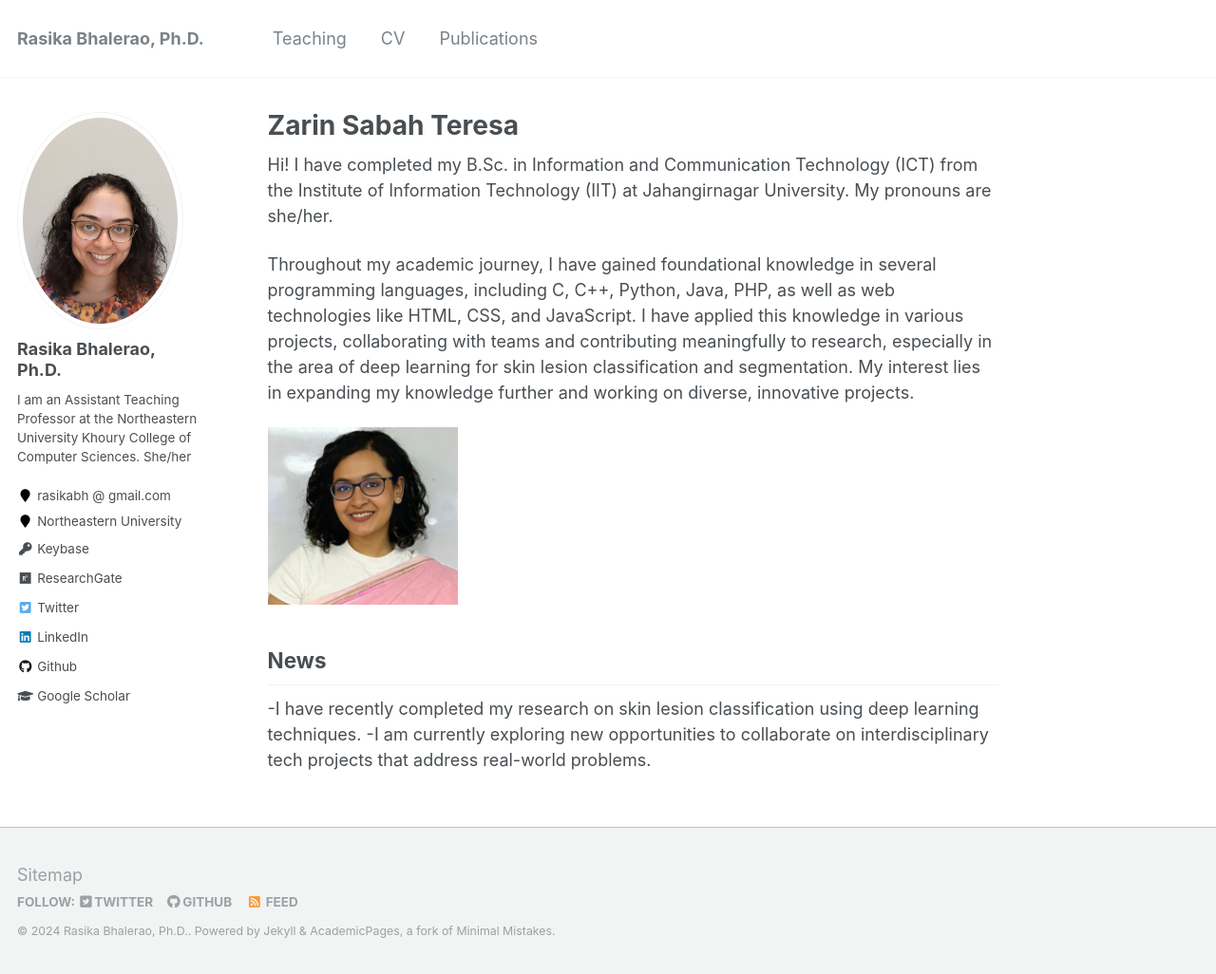
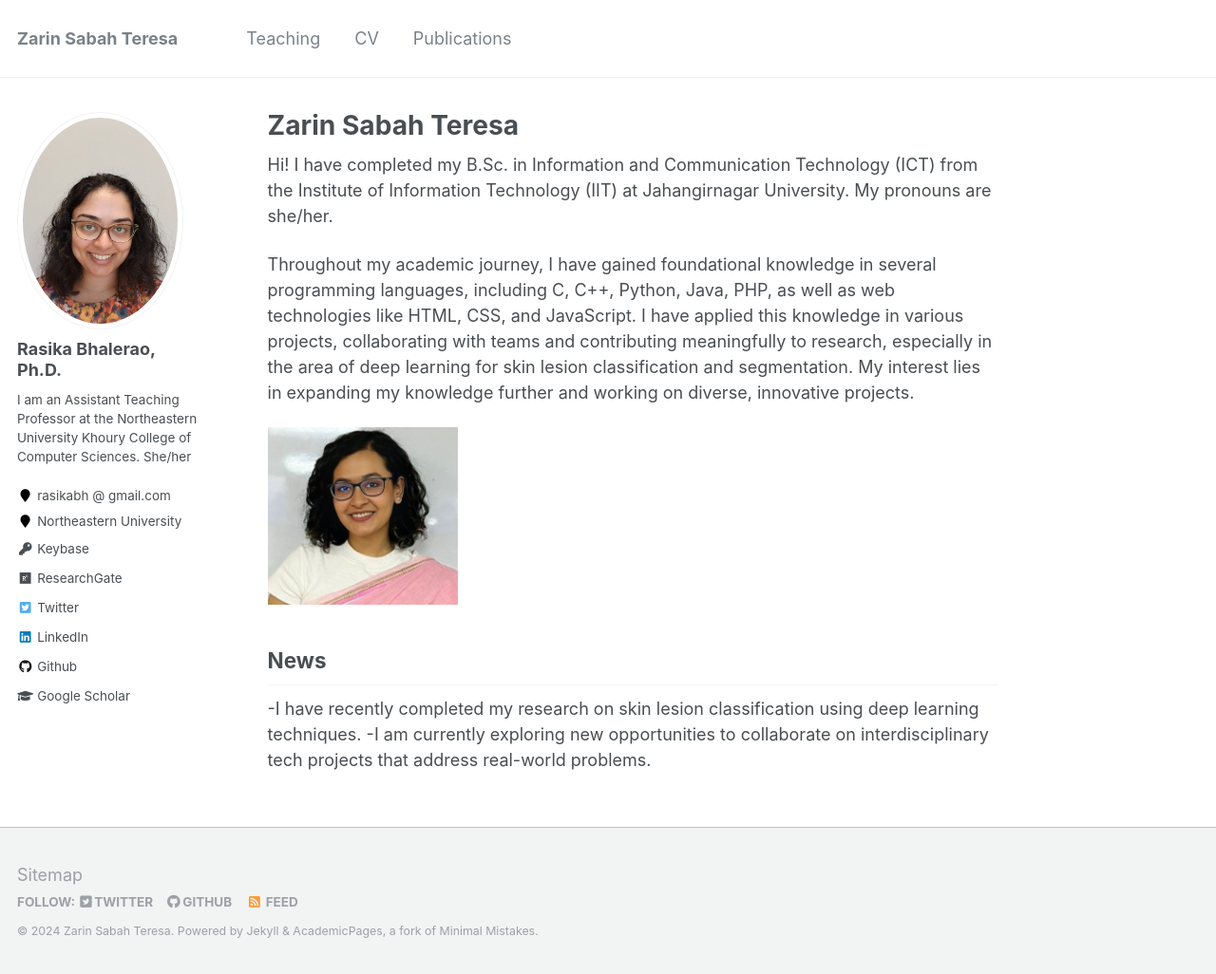
Before and after one commit to zarinteresa/zarinteresa.github.io, a Jekyll site: the page built from _pages/about.md, in a window 1280 px wide and 1026 px high. Shown: the whole window at 95% size. Built offline with Jekyll 4.4.1, drawn with Linux system fonts in a browser that asks for light colours.

Commit message:
first commit

```diff
--- a/_config.yml
+++ b/_config.yml
@@ -7,9 +7,9 @@
 
 # Site Settings
 locale                   : "en-US"
-title                    : "Rasika Bhalerao, Ph.D."
+title                    : "Zarin Sabah Teresa"
 title_separator          : "-"
-name                     : &name "Rasika Bhalerao, Ph.D."
+name                     : &name "Zarin Sabah Teresa"
 description              : &description "I am an Assistant Teaching Professor at the Northeastern University Khoury College of Computer Sciences. She/her."
 url                      : https://rasikabh.github.io
 baseurl                  : "" # the subpath of your site, e.g. "/blog"
```
